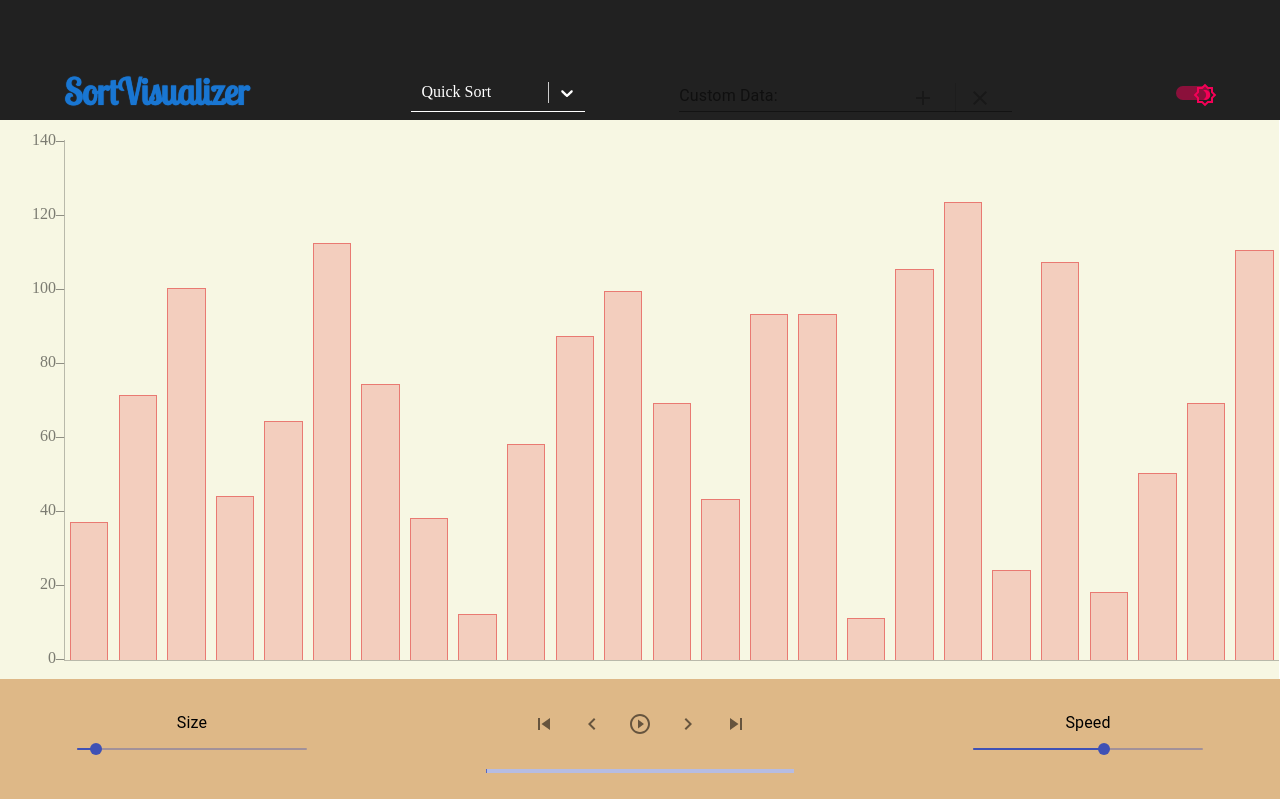
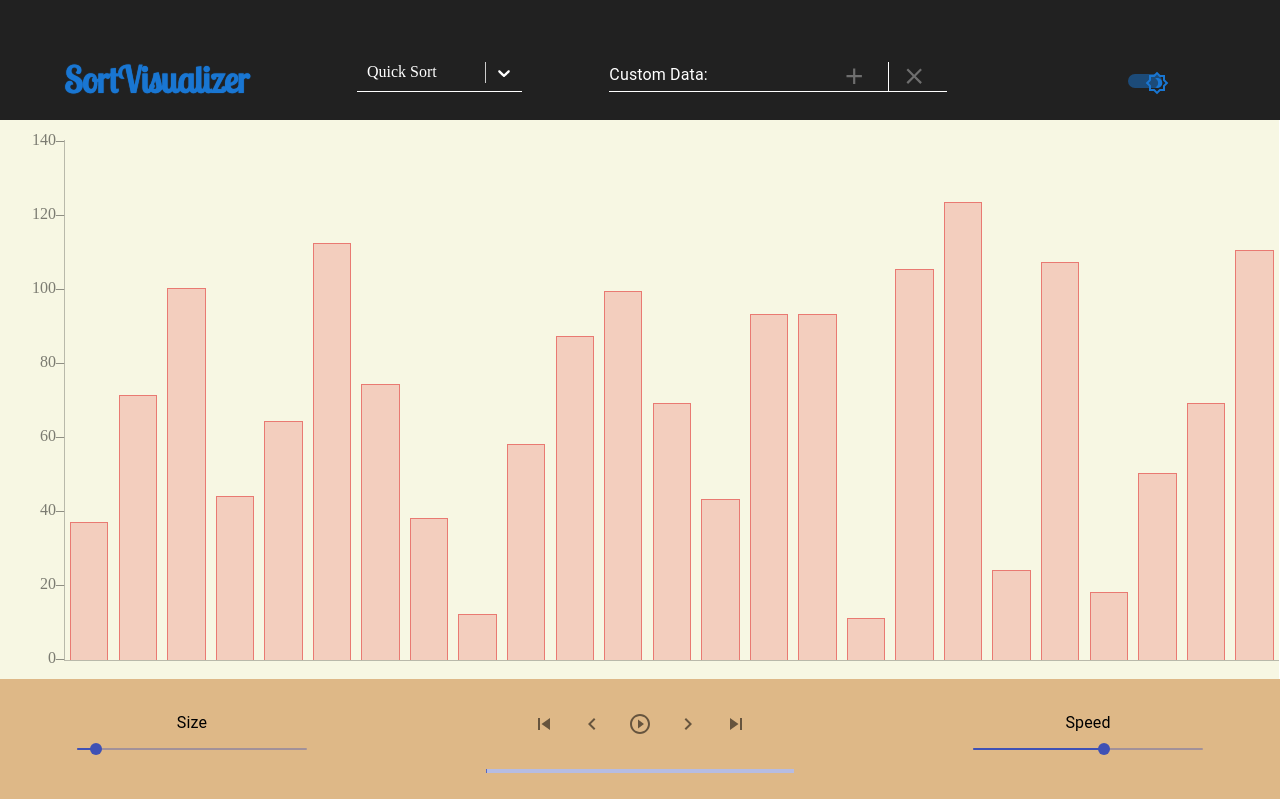
Before and after one commit to caciano-programmer/AlgorithmVisualizer, a React app: page / in a window 1280 px wide. Built offline with nearby package versions, Linux system fonts and the light colour scheme.

Commit message:
styling fonefor header desktop version

```diff
--- a/app/UI/header/algorithmSelect.js
+++ b/app/UI/header/algorithmSelect.js
@@ -3,33 +3,41 @@ import Select from 'react-select';
 import { SORT_ALGORITHMS } from '../../sort/sortAlgorithms';
 
 const customStyles = theme => {
-  const selectColor = styles => ({ ...styles, color: theme.select });
+  const selectColor = styles => ({ ...styles, color: theme.select.color });
   return {
     control: styles => ({
       ...styles,
       boxShadow: 'none',
-      '&:hover': { borderColor: theme.select },
+      '&:hover': { borderColor: theme.select.color },
       backgroundColor: 'inherit',
       borderLeft: 'none',
       borderRight: 'none',
       borderTop: 'none',
       borderRadius: '0',
-      borderBottom: `solid 1px ${theme.select}`,
+      borderBottom: `solid 1px ${theme.select.color}`,
     }),
     dropdownIndicator: selectColor,
     indicatorSeparator: selectColor,
     singleValue: selectColor,
+    input: selectColor,
+    menu: styles => ({ ...styles, backgroundColor: theme.select.optionsBackground }),
+    groupHeading: styles => ({ ...styles, color: theme.select.heading, fontWeight: 'bolder' }),
+    option: (styles, state) => {
+      const backgroundColor = state.isFocused ? theme.select.optionsHighlight : theme.select.optionsBackground;
+      return { ...styles, color: theme.select.color, backgroundColor };
+    },
     container: styles => ({ ...styles, width: '100%' }),
   };
 };
 
+const algorithms = Object.values(SORT_ALGORITHMS).map(el => ({ value: el, label: el.name }));
 const options = [
-  ...Object.values(SORT_ALGORITHMS).map(el => ({ value: el, label: el.name })),
-  { value: 'Algorithm Code', label: 'Algorithm Code' },
+  { label: 'Code:', options: [{ label: 'Algorithm Code', value: 'code' }] },
+  { label: 'Algorithms:', options: algorithms },
 ];
 
 const handleSelect = (obj, toggleCode, setAlgorithm) => {
-  if (obj.label === 'Algorithm Code') toggleCode(true);
+  if (obj.value === 'code') toggleCode(true);
   else setAlgorithm(obj.value);
 };
 
--- a/app/UI/header/header.js
+++ b/app/UI/header/header.js
@@ -1,5 +1,5 @@
 import React, { useState, Suspense, useContext } from 'react';
-import { Switch } from '@material-ui/core';
+import { makeStyles, Switch } from '@material-ui/core';
 import { Settings, Brightness4Outlined as Moon, WbSunnyOutlined as Sun } from '@material-ui/icons';
 import { NumberInput } from '../shared/numberInput';
 import { APP_NAME, STATES } from '../../config/AppConstants';
@@ -12,6 +12,18 @@ const mobileBundle = import('../mobileSettings/mobile');
 const codeBundle = import('../code/code');
 const CodeComponent = React.lazy(() => codeBundle);
 const MobileComponent = React.lazy(() => mobileBundle);
+const useStyles = theme =>
+  makeStyles({
+    track: {
+      backgroundColor: `${theme.brand} !important`,
+    },
+    hover: {
+      '&:hover': {
+        backgroundColor: `transparent !important`,
+        '&.MuiSwitch-colorSecondary&.Mui-checked': { color: `${theme.brand} !important` },
+      },
+    },
+  });
 
 export const Header = ({
   algorithm,
@@ -30,6 +42,7 @@ export const Header = ({
   const [animate, toggleAnimate] = useState('');
   const [code, toggleCode] = useState(false);
   const [mobile, toggleMobile] = useState(false);
+  const classes = useStyles(theme)();
 
   return (
     <header className={styles.container} style={{ backgroundColor: theme.background }}>
@@ -43,10 +56,16 @@ export const Header = ({
         <AlgorithmSelect theme={theme} setAlgorithm={setAlgorithm} algorithm={algorithm} toggleCode={toggleCode} />
       </div>
       <div className={`${styles.flexItem} ${styles.custom}`}>
-        <NumberInput setNewData={setNewData} clearCustom={clearCustom} isCustom={isCustom} />
+        <NumberInput setNewData={setNewData} clearCustom={clearCustom} isCustom={isCustom} theme={theme} />
       </div>
       <div className={`${styles.flexItem} ${styles.theme}`}>
-        <Switch icon={<Sun />} checkedIcon={<Moon />} onChange={toggleTheme} checked={theme.isDark} />
+        <Switch
+          icon={<Sun style={{ fill: theme.brand }} />}
+          checkedIcon={<Moon style={{ fill: theme.brand }} />}
+          onChange={toggleTheme}
+          checked={theme.isDark}
+          classes={{ track: classes.track, switchBase: classes.hover }}
+        />
       </div>
       <div className={`${styles.flexItem} ${styles.settings}`}>
         <Settings
--- a/app/UI/header/header.module.css
+++ b/app/UI/header/header.module.css
@@ -1,7 +1,8 @@
 .container {
+  width: 100vw;
   height: 15vh;
   display: flex;
-  flex-wrap: wrap;
+  flex-wrap: nowrap;
   align-items: flex-end;
 }
 .choose,
@@ -41,15 +42,20 @@
   }
   .name {
     flex-grow: 2;
+    margin-bottom: 2.5vh;
   }
   .custom {
-    flex-grow: 3;
+    flex-grow: 3.5;
+    margin-bottom: 3.5vh;
+  }
+  .choose {
+    flex-grow: 1.125;
+    margin-bottom: 3.5vh;
   }
   .theme {
-    flex-grow: 1;
-  }
-  .choose {
-    flex-grow: 1;
+    flex-grow: 1.5;
+    margin-bottom: 2.5vh;
+    margin-right: 2vw;
   }
 }
 
--- a/app/UI/shared/numberInput.js
+++ b/app/UI/shared/numberInput.js
@@ -1,20 +1,40 @@
 import React, { useRef, useState } from 'react';
-import { TextField, InputAdornment, Divider, IconButton, ClickAwayListener } from '@material-ui/core';
+import { TextField, InputAdornment, Divider, IconButton, ClickAwayListener, makeStyles } from '@material-ui/core';
 import { Add, Close } from '@material-ui/icons';
 import { isValidNumbers } from './util';
 
-export const NumberInput = ({ setNewData, clearCustom, isCustom }) => {
+const useStyles = theme =>
+  makeStyles({
+    primary: { color: theme.input.color },
+    nativeInput: { '&::placeholder': { color: theme.input.color } },
+    underline: {
+      borderBottom: `solid 1px ${theme.input.color}`,
+      '&::after': { borderBottom: `solid 1px ${theme.input.color}` },
+      '&&&::before': { borderBottom: 'none' },
+      '&.Mui-error&::after': { borderBottom: `solid 1px ${theme.input.color}` },
+    },
+    formHelperText: { '&.Mui-error': { color: theme.input.color } },
+    divider: { backgroundColor: theme.input.color },
+    icon: { '&:hover': { backgroundColor: theme.input.hover } },
+  });
+
+export const NumberInput = ({ setNewData, clearCustom, isCustom, theme }) => {
   const clearObj = { valid: true, validNums: [] };
   const [numState, setNumState] = useState(clearObj);
   const inputRef = useRef(null);
+  const classes = useStyles(theme)();
 
   const add = () => {
     inputRef.current.value = '';
-    if (numState.validNums.length > 0) setNewData(numState.validNums);
+    if (numState.validNums.length > 0) {
+      setNumState(clearObj);
+      setNewData(numState.validNums);
+    }
   };
 
   const clear = () => {
     inputRef.current.value = '';
+    setNumState(clearObj);
     clearCustom();
   };
 
@@ -33,19 +53,29 @@ export const NumberInput = ({ setNewData, clearCustom, isCustom }) => {
         size="small"
         inputRef={inputRef}
         onChange={event => setNumState({ ...isValidNumbers(event.target.value) })}
+        InputLabelProps={{
+          style: { color: theme.input.color },
+        }}
+        FormHelperTextProps={{ classes: { error: classes.formHelperText } }}
         InputProps={{
-          inputProps: { maxLength: 20 },
+          classes: { input: classes.primary, underline: classes.underline },
+          inputProps: { maxLength: 20, className: classes.nativeInput },
           endAdornment: (
             <>
               <InputAdornment>
-                <IconButton disabled={numState.validNums.length < 1} onClick={add}>
-                  <Add />
+                <IconButton disabled={numState.validNums.length < 1} onClick={add} classes={{ root: classes.icon }}>
+                  <Add
+                    style={{
+                      fontSize: '1.1em',
+                      fill: numState.validNums.length > 0 ? theme.input.color : theme.input.disabled,
+                    }}
+                  />
                 </IconButton>
               </InputAdornment>
-              <Divider orientation="vertical" flexItem />
+              <Divider orientation="vertical" flexItem classes={{ root: classes.divider }} />
               <InputAdornment>
                 <IconButton disabled={!isCustom} onClick={clear}>
-                  <Close />
+                  <Close style={{ fontSize: '1.1em', fill: isCustom ? theme.input.color : theme.input.disabled }} />
                 </IconButton>
               </InputAdornment>
             </>
--- a/app/index.js
+++ b/app/index.js
@@ -7,10 +7,10 @@ import 'normalize.css';
 import './index.css';
 
 ReactDom.render(
-  <ErrorBoundary>
-    <React.StrictMode>
+  <React.StrictMode>
+    <ErrorBoundary>
       <Sort />
-    </React.StrictMode>
-  </ErrorBoundary>,
+    </ErrorBoundary>
+  </React.StrictMode>,
   document.getElementById('root'),
 );
--- a/app/sort/sort.js
+++ b/app/sort/sort.js
@@ -20,7 +20,7 @@ export const Sort = () => {
         setAlgorithm={payload => dispatch({ type: 'change-algorithm', payload })}
         setNewData={payload => dispatch({ type: 'new-data', payload })}
         isCustom={config.custom}
-        clearCustom={() => dispatch({ type: 'clear-custom' })}
+        clearCustom={() => intercept(getStateFromLocalStorage, dispatch, 'clear-custom')}
         size={config.size}
         setSize={(payload = config.size) => dispatch({ type: 'alter-size', payload })}
         speed={config.speed}
--- a/app/sort/sortAlgorithms.js
+++ b/app/sort/sortAlgorithms.js
@@ -1,11 +1,11 @@
 /* eslint-disable no-param-reassign */
 
 export const SORT_ALGORITHMS = {
+  HEAP_SORT: { name: 'Heap Sort', func: heapSort },
+  INSERTION_SORT: { name: 'Insertion Sort', func: insertionSort },
+  MERGE_SORT: { name: 'Merge Sort', func: mergeSort },
+  BUBBLE_SORT: { name: 'Bubble Sort', func: bubbleSort },
   SELECTION_SORT: { name: 'Selection Sort', func: selectionSort },
-  INSERTION_SORT: { name: 'Insertion Sort', func: insertionSort },
-  BUBBLE_SORT: { name: 'Bubble Sort', func: bubbleSort },
-  MERGE_SORT: { name: 'Merge Sort', func: mergeSort },
-  HEAP_SORT: { name: 'Heap Sort', func: heapSort },
   QUICK_SORT: { name: 'Quick Sort', func: quickSort },
 };
 
--- a/app/sort/sortReducer.js
+++ b/app/sort/sortReducer.js
@@ -35,10 +35,8 @@ export function configReducer(state, { type, payload }) {
         ? state
         : { ...state, data, size, speed, state: STATES.STOP, pointer: 0, progress: 0, custom: true };
     }
-    case 'clear-custom': {
-      const persistedState = getStateFromLocalStorage();
-      return persistedState === null ? InitialState : persistedState;
-    }
+    case 'clear-custom':
+      return payload || InitialState;
     case 'alter-speed':
       return { ...state, speed: payload };
     case 'alter-size': {
--- a/app/theme/theme.js
+++ b/app/theme/theme.js
@@ -11,7 +11,8 @@ export const themes = {
     get brandShadow() {
       return `0 0 1px ${this.brand}`;
     },
-    select: 'white',
+    select: { color: 'white', optionsBackground: '#616161', optionsHighlight: '#757575', heading: '#3d3d3d' },
+    input: { color: 'white', hover: 'rgba(255, 255, 255, .04)', disabled: 'rgba(255, 255, 255, .35)' },
   },
   light: {
     type: 'light',
@@ -23,7 +24,8 @@ export const themes = {
     get brandShadow() {
       return `0 0 1px ${this.brand}`;
     },
-    select: '#083a8c',
+    select: { color: '#083a8c', optionsBackground: '#e0e0e0', optionsHighlight: '#bdbdbd', heading: '#000544' },
+    input: { color: '#083a8c', hover: 'rgba(8, 58, 140, .04)', disabled: 'rgba(8, 58, 140, .35)' },
   },
 };
 
```
Also changed, not shown: package.json (+9 -9 lines).
